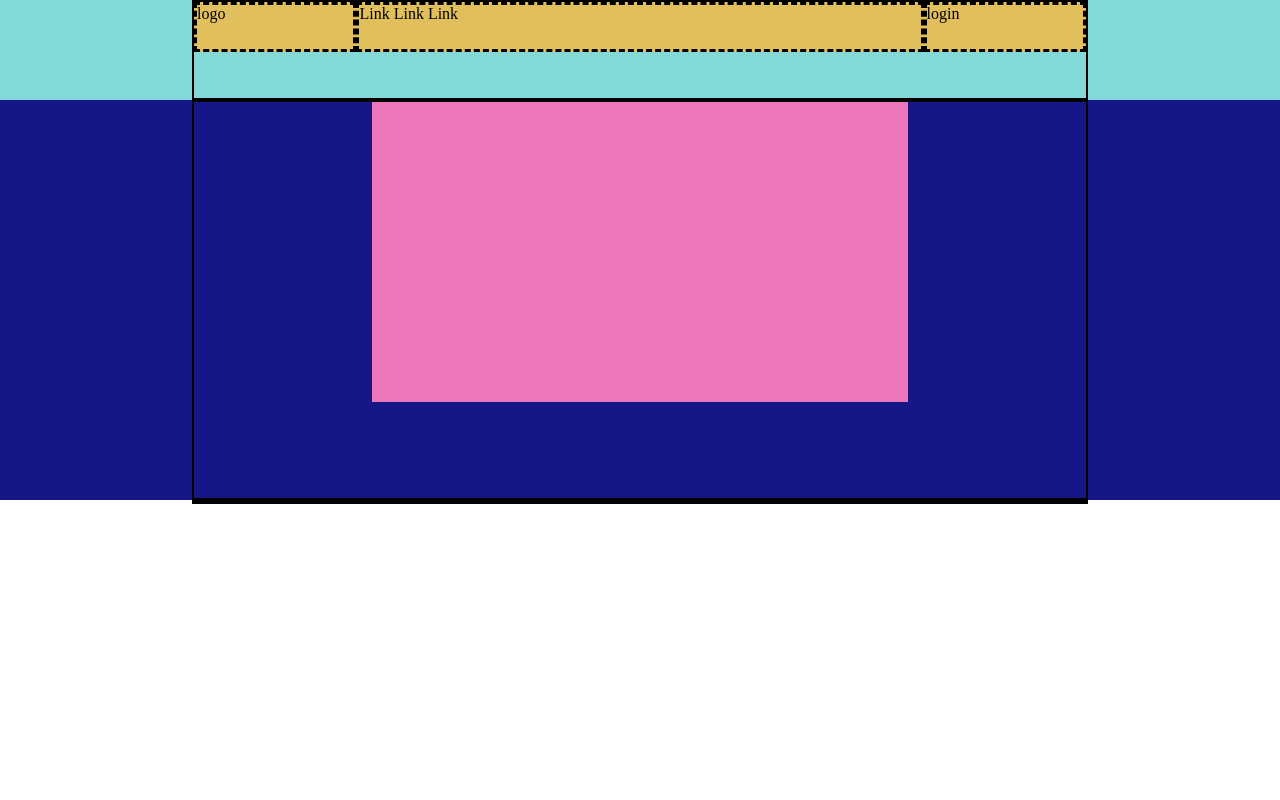
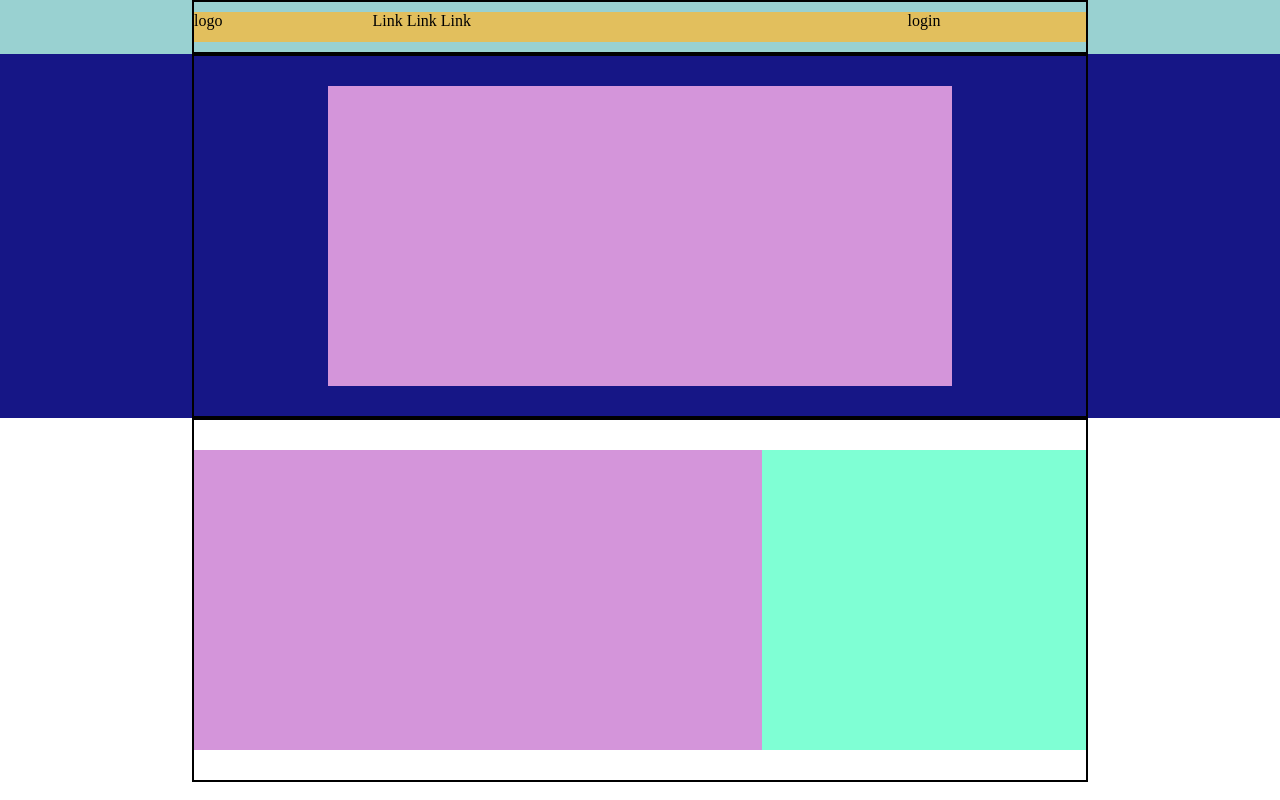
Before and after one commit to S-Lombardi/htmlcss-struttura-discord, a plain HTML site: page index.html in a window 1280 px wide. Drawn offline with Linux system fonts and the light colour scheme.

Commit message:
Rivisita totale dell'esercizio. Ottimizzato codice togliendo div e classi in eccesso

```diff
--- a/css/style.css
+++ b/css/style.css
@@ -6,69 +6,61 @@
 
 /* UTILITà */
 .container{
-    height: 100%;
     width: 70%;
     margin: auto;
     border: 2px solid black;
+    padding-top: 30px;
+    padding-bottom: 30px;
 }
 
 .row{
     display: flex;
+    justify-content: center;
+    align-items: center;
 }
+
 /* FINE UTILITà */
 
 /* HEADER */
-.background-header{
-    height: 100px;
-    background-color:rgb(131, 216, 216);
+header{
+    background-color:rgb(153, 209, 209);
 }
 
-.style-header{
-    background-color: rgb(226, 191, 93);
-    width: 100%;
-    height: 50px;
+header > .container {
+    padding-top: 10px;
+    padding-bottom:10px;
 }
 
-.col-side-header{
-    /* background-color: rgb(206, 111, 111); */
-    height: 100%;
-    width: calc(20%);
-    border-style: dashed;
+.yellow{
+    background-color: rgb(226, 191, 93);
+
 }
-
-.col-center-header{
-    /* background-color: rgb(97, 97, 165); */
-    /* height: 100%;
-    margin: 10px; */
-    width: calc(70%);
-    border-style: dashed;
+.col-20{
+    height: 30px;
+    width: 20%;
+}
+.col-60{
+    height: 30px;
+    width: 60%;
 }
 /* FINE HEADER */
 
 /* INIZIO MAIN */
 /* JUMBOTRON */
-.jumbotron{
-    width: 100%;
-    height: 400px;
+#jumbotron{
     background-color: rgb(22, 22, 134);
 }
 
-.row-jumbotron{
-    display:flex;
-    justify-content: center;
-
-}
-
-.col-jumbotron{
-    width: 60%;
+.col-70{
+    width: 70%;
     height: 300px;
-    background-color: rgb(235, 119, 186);
-    justify-content: center;
+    background-color: rgb(212, 149, 218);
 }
 /* FINE JUMBOTRON */
 
-/*  */
-
-.col-30{
-
+/* SEZIONE CENTRALE */
+.col-40{
+    width: 40%;
+    height: 300px;
+    background-color: aquamarine;
 }
--- a/index.html
+++ b/index.html
@@ -9,16 +9,15 @@
 </head>
     <body>
         <!-- HEADER -->
-        <header class="background-header">
+        <header>
             <div class="container">
-                <!-- RIGA HEADER -->
-                <div class="row style-header">
+                <div class="row yellow">
                     <!-- COL. LOGO -->
-                    <div class="col-side-header">logo</div>
+                    <div class="col-20">logo</div>
                     <!-- COL. LINK -->
-                    <div class="col-center-header">Link Link Link</div>
+                    <div class="col-60">Link Link Link</div>
                     <!-- COL. LOGIN -->
-                    <div class="col-side-header">login</div>
+                    <div class="col-20">login</div>
                 </div>
                 <!-- FINE RIGA HEADER -->
             </div>
@@ -28,28 +27,23 @@
         <!-- INIZIO MAIN -->
         <main>
             <!-- JUMBOTRON -->
-            <div class="jumbotron">
+            <div id="jumbotron">
                 <div class="container">
-                    <div class="row row-jumbotron">
-                        <div class="col-jumbotron">
+                    <div class="row">
+                        <div class="col-70">
                         </div>
-
                     </div>
                 </div>
             </div>
 
-            <!--  -->
+            <!-- SEZIONE CENTRALE -->
             <div class="container">
                 <div class="row">
-                    <div class="col-30">
-                    </div>
-
                     <div class="col-70">
                     </div>
-
+                    <div class="col-40">
+                    </div>
                 </div>
-
-
             </div>
 
 
```
